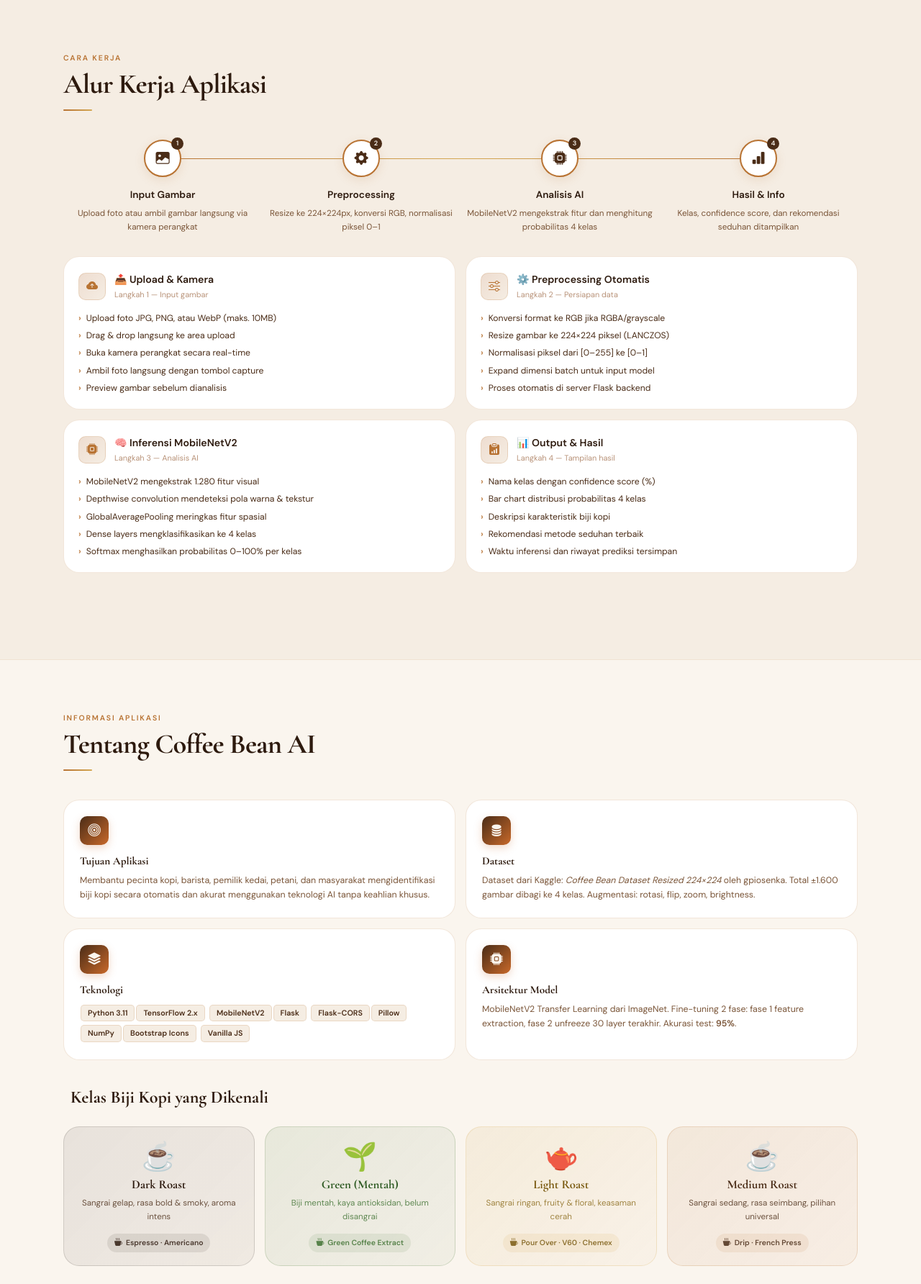
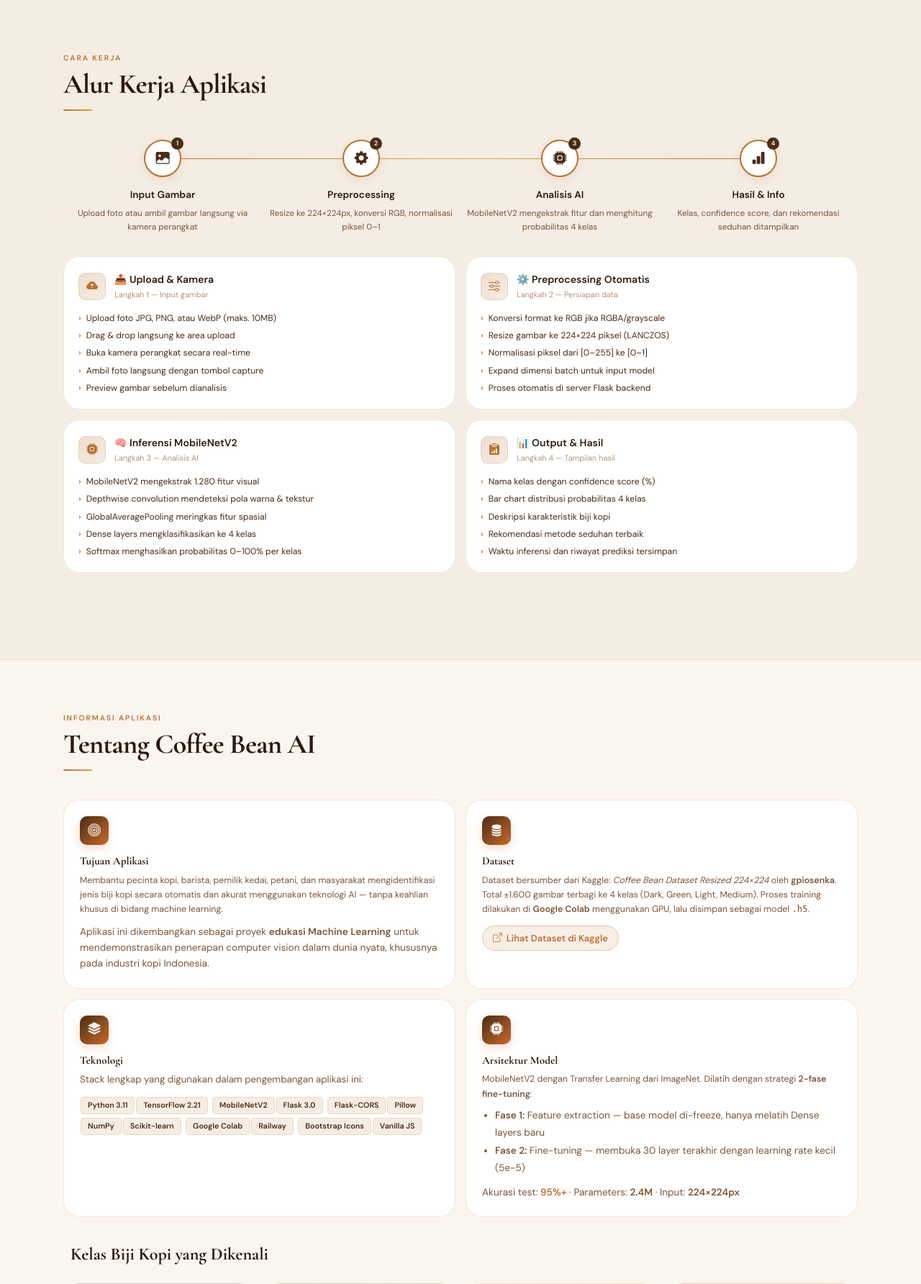
Before and after one commit to atharramadan03/coffee-bean-selector, a Flask app: page / in a window 1280 px wide. Shown: the part 1916-3700 px from the top of the page at 72% size. Run offline with Flask 3, Linux system fonts and the light colour scheme.

Commit message:
feat: add QR dialog and update about section

```diff
--- a/static/js/app.js
+++ b/static/js/app.js
@@ -262,6 +262,50 @@ function showConfirmDialog(title, message, onConfirm) {
   });
 }
 
+function showQRDialog() {
+  const existing = document.getElementById('qrDialog');
+  if (existing) existing.remove();
+
+  const APP_URL = 'https://coffee-bean-selector.up.railway.app/';
+  const qrApiUrl = `https://api.qrserver.com/v1/create-qr-code/?size=200x200&data=${encodeURIComponent(APP_URL)}&color=4a2c17&bgcolor=faf5ee`;
+
+  const overlay = document.createElement('div');
+  overlay.id = 'qrDialog';
+  overlay.className = 'dialog-overlay';
+  overlay.innerHTML = `
+    <div class="dialog-box animate-in" style="max-width:360px;text-align:center">
+      <div class="dialog-icon" style="font-size:1.6rem">☕</div>
+      <div class="dialog-title">Coffee Bean AI</div>
+      <div class="dialog-msg" style="margin-bottom:16px">Scan QR Code untuk membuka aplikasi di perangkat lain atau bagikan ke mahasiswa.</div>
+      <div style="background:var(--parchment);border:2px solid var(--br-warm);border-radius:var(--r-md);padding:16px;display:inline-block;margin-bottom:16px">
+        <img src="${qrApiUrl}" alt="QR Code" style="width:180px;height:180px;border-radius:8px;display:block" />
+      </div>
+      <div style="font-size:0.75rem;color:var(--ink-soft);margin-bottom:16px;word-break:break-all;background:rgba(184,115,51,0.08);padding:8px 12px;border-radius:var(--r-sm);border:1px solid var(--br-warm)">
+        <i class="bi bi-link-45deg"></i> ${APP_URL}
+      </div>
+      <div class="dialog-actions" style="justify-content:center;gap:10px">
+        <button class="dialog-btn-cancel" id="qrClose">Tutup</button>
+        <button class="dialog-btn-confirm" onclick="navigator.clipboard.writeText('${APP_URL}').then(()=>toast('Link disalin!','success'))">
+          <i class="bi bi-clipboard"></i> Salin Link
+        </button>
+      </div>
+    </div>`;
+
+  document.body.appendChild(overlay);
+  requestAnimationFrame(() => overlay.classList.add('show'));
+
+  const close = () => {
+    overlay.classList.remove('show');
+    setTimeout(() => overlay.remove(), 250);
+  };
+
+  document.getElementById('qrClose').onclick = close;
+  overlay.addEventListener('click', e => { if (e.target === overlay) close(); });
+  document.addEventListener('keydown', function esc(e) {
+    if (e.key === 'Escape') { close(); document.removeEventListener('keydown', esc); }
+  });
+}
+
 function toast(msg,type='info') {
   const stack=document.getElementById('toastStack');
   const icons={success:'bi-check-circle-fill',error:'bi-exclamation-circle-fill',info:'bi-info-circle-fill'};
--- a/templates/index.html
+++ b/templates/index.html
@@ -26,6 +26,7 @@
       <button class="nav-link" onclick="goTo('history')"><i class="bi bi-clock-history"></i> Riwayat</button>
       <button class="nav-link" onclick="goTo('alur-kerja')"><i class="bi bi-diagram-3"></i> Cara Kerja</button>
       <button class="nav-link" onclick="goTo('about')"><i class="bi bi-info-circle"></i> Tentang</button>
+      <button class="nav-link" onclick="showQRDialog()" style="background:rgba(184,115,51,0.15);border:1px solid rgba(184,115,51,0.35);border-radius:var(--r-pill);padding:6px 14px"><i class="bi bi-qr-code"></i> QR</button>
     </div>
     <button class="nav-menu-btn" id="navMenuBtn" onclick="toggleMobileNav()" aria-label="Menu">
       <i class="bi bi-list"></i>
@@ -322,28 +323,39 @@
       <div class="about-card">
         <div class="about-card-icon"><i class="bi bi-bullseye"></i></div>
         <h4>Tujuan Aplikasi</h4>
-        <p>Membantu pecinta kopi, barista, pemilik kedai, petani, dan masyarakat mengidentifikasi biji kopi secara otomatis dan akurat menggunakan teknologi AI tanpa keahlian khusus.</p>
+        <p>Membantu pecinta kopi, barista, pemilik kedai, petani, dan masyarakat mengidentifikasi jenis biji kopi secara otomatis dan akurat menggunakan teknologi AI — tanpa keahlian khusus di bidang machine learning.</p>
+        <p style="margin-top:10px;font-size:0.85rem;color:var(--ink-soft)">Aplikasi ini dikembangkan sebagai proyek <strong>edukasi Machine Learning</strong> untuk mendemonstrasikan penerapan computer vision dalam dunia nyata, khususnya pada industri kopi Indonesia.</p>
       </div>
       <div class="about-card">
         <div class="about-card-icon"><i class="bi bi-database-fill"></i></div>
         <h4>Dataset</h4>
-        <p>Dataset dari Kaggle: <em>Coffee Bean Dataset Resized 224×224</em> oleh gpiosenka. Total ±1.600 gambar dibagi ke 4 kelas. Augmentasi: rotasi, flip, zoom, brightness.</p>
+        <p>Dataset bersumber dari Kaggle: <em>Coffee Bean Dataset Resized 224×224</em> oleh <strong>gpiosenka</strong>. Total ±1.600 gambar terbagi ke 4 kelas (Dark, Green, Light, Medium). Proses training dilakukan di <strong>Google Colab</strong> menggunakan GPU, lalu disimpan sebagai model <code>.h5</code>.</p>
+        <a href="https://www.kaggle.com/datasets/gpiosenka/coffee-bean-dataset-resized-224-x-224" target="_blank" rel="noopener" style="display:inline-flex;align-items:center;gap:6px;margin-top:12px;padding:6px 14px;background:rgba(184,115,51,0.12);border:1px solid rgba(184,115,51,0.3);border-radius:var(--r-pill);font-size:0.8rem;color:var(--caramel);font-weight:600;transition:all .2s" onmouseover="this.style.background='rgba(184,115,51,0.25)'" onmouseout="this.style.background='rgba(184,115,51,0.12)'">
+          <i class="bi bi-box-arrow-up-right"></i> Lihat Dataset di Kaggle
+        </a>
       </div>
       <div class="about-card">
         <div class="about-card-icon"><i class="bi bi-stack"></i></div>
         <h4>Teknologi</h4>
+        <p style="font-size:0.83rem;color:var(--ink-soft);margin-bottom:10px">Stack lengkap yang digunakan dalam pengembangan aplikasi ini:</p>
         <div style="margin-top:8px">
-          <span class="tech-tag">Python 3.11</span><span class="tech-tag">TensorFlow 2.x</span>
-          <span class="tech-tag">MobileNetV2</span><span class="tech-tag">Flask</span>
+          <span class="tech-tag">Python 3.11</span><span class="tech-tag">TensorFlow 2.21</span>
+          <span class="tech-tag">MobileNetV2</span><span class="tech-tag">Flask 3.0</span>
           <span class="tech-tag">Flask-CORS</span><span class="tech-tag">Pillow</span>
-          <span class="tech-tag">NumPy</span><span class="tech-tag">Bootstrap Icons</span>
-          <span class="tech-tag">Vanilla JS</span>
+          <span class="tech-tag">NumPy</span><span class="tech-tag">Scikit-learn</span>
+          <span class="tech-tag">Google Colab</span><span class="tech-tag">Railway</span>
+          <span class="tech-tag">Bootstrap Icons</span><span class="tech-tag">Vanilla JS</span>
         </div>
       </div>
       <div class="about-card">
         <div class="about-card-icon"><i class="bi bi-cpu-fill"></i></div>
         <h4>Arsitektur Model</h4>
-        <p>MobileNetV2 Transfer Learning dari ImageNet. Fine-tuning 2 fase: fase 1 feature extraction, fase 2 unfreeze 30 layer terakhir. Akurasi test: <strong>95%</strong>.</p>
+        <p>MobileNetV2 dengan Transfer Learning dari ImageNet. Dilatih dengan strategi <strong>2-fase fine-tuning</strong>:</p>
+        <ul style="margin-top:8px;padding-left:18px;font-size:0.85rem;color:var(--ink-soft);line-height:1.8">
+          <li><strong>Fase 1:</strong> Feature extraction — base model di-freeze, hanya melatih Dense layers baru</li>
+          <li><strong>Fase 2:</strong> Fine-tuning — membuka 30 layer terakhir dengan learning rate kecil (5e-5)</li>
+        </ul>
+        <p style="margin-top:10px;font-size:0.85rem">Akurasi test: <strong style="color:var(--caramel)">95%+</strong> · Parameters: <strong>2.4M</strong> · Input: <strong>224×224px</strong></p>
       </div>
     </div>
 
```
